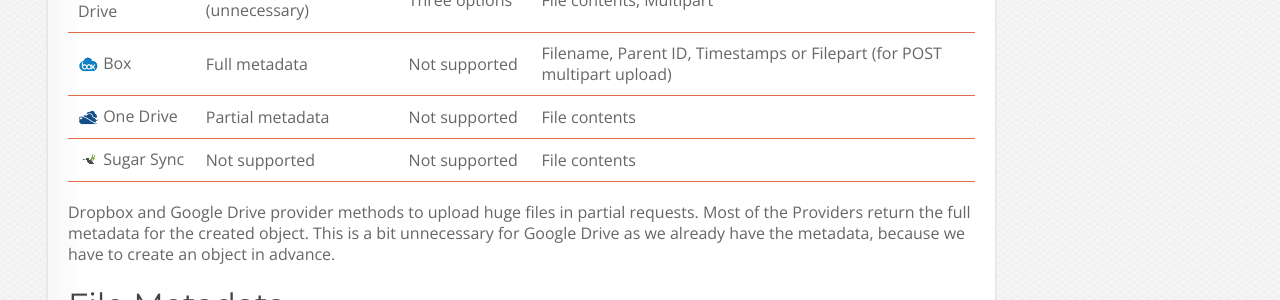
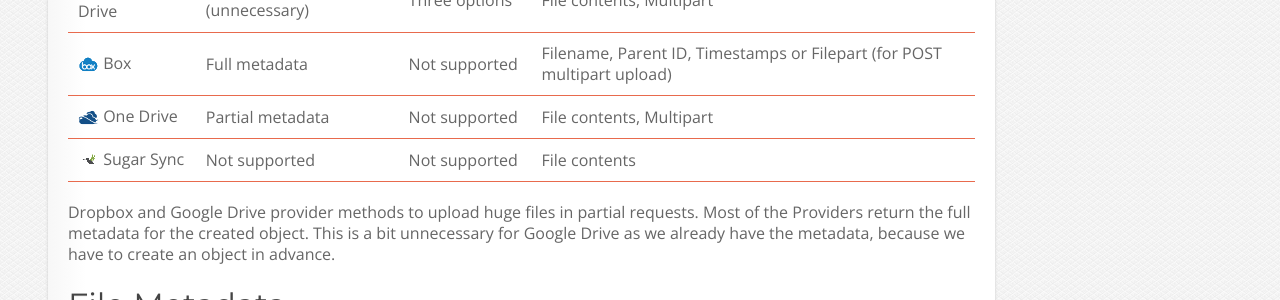
Before and after one commit to lukasmartinelli/lukasmartinelli.github.io, a Jekyll site: the page built from _posts/2014-07-21-cloud-storage-apis-compared.md, in a window 1280 px wide and 900 px high, scrolled down 3271 px. Shown: the part 154-454 px from the top of the window. Built offline with Jekyll 4.4.1, drawn with Linux system fonts in a browser that asks for light colours; Markdown is read by kramdown in place of the engine named in the settings; comment, search, counter and statistics services are not loaded.

Commit message:
Update 2014-07-21-cloud-storage-apis-compared.md

```diff
--- a/_posts/2014-07-21-cloud-storage-apis-compared.md
+++ b/_posts/2014-07-21-cloud-storage-apis-compared.md
@@ -112,7 +112,7 @@
 ![Dropbox](/media/cloudstorage/dropbox.png) Dropbox               | Full metadata               | Chunked Upload | File contents
 ![Google Drive](/media/cloudstorage/googledrive.png) Google Drive | Full metadata (unnecessary) | Three options  | File contents, Multipart
 ![Box](/media/cloudstorage/box.png) Box                           | Full metadata               | Not supported  | Filename, Parent ID, Timestamps or Filepart (for POST multipart upload)
-![One Drive](/media/cloudstorage/onedrive.png) One Drive          | Partial metadata            | Not supported  | File contents
+![One Drive](/media/cloudstorage/onedrive.png) One Drive          | Partial metadata            | Not supported  | File contents, Multipart
 ![Sugar Sync](/media/cloudstorage/sugarsync.png) Sugar Sync       | Not supported               | Not supported  | File contents
 
 Dropbox and Google Drive provider methods to upload huge files in partial requests.
```
